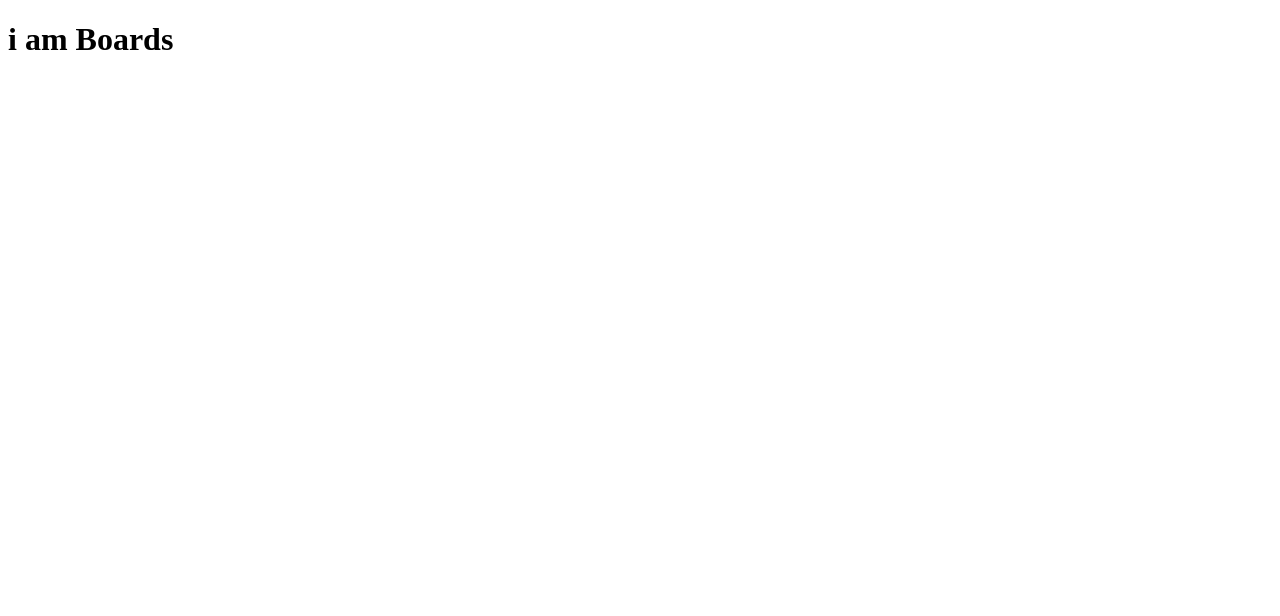
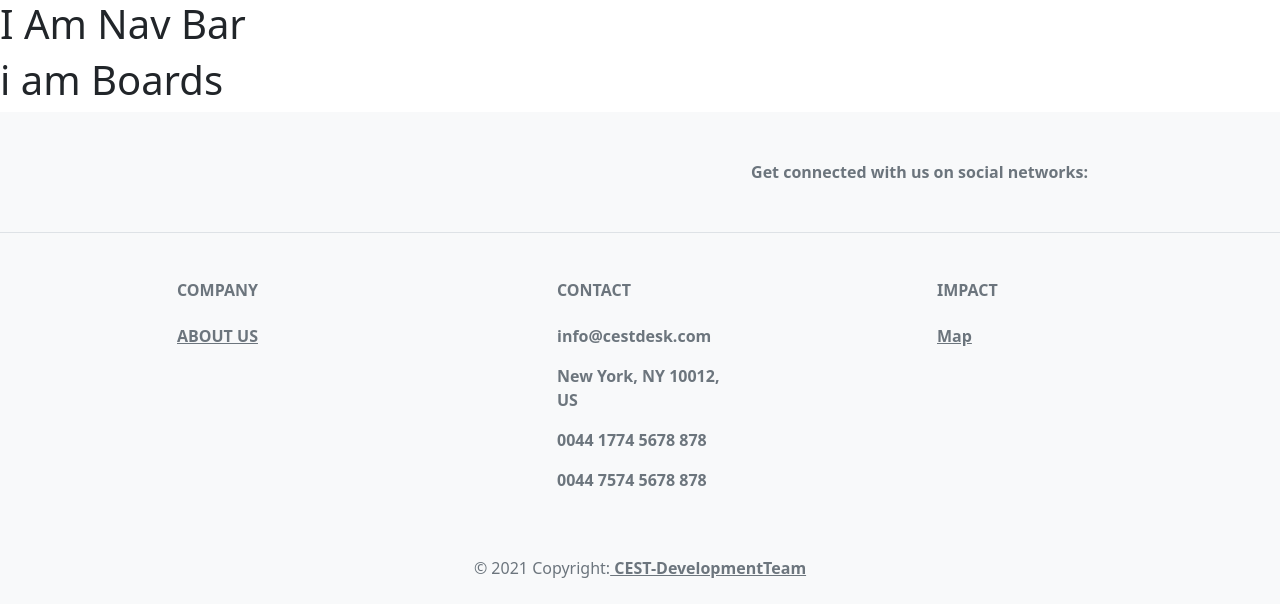
Before and after one commit to sarandis10/WindSurf-Ecommerce-P4, a React (Create React App) app in the folder client/: page /boards in a window 1280 px wide. Shown: the top 616 px of the page. Built offline with nearby package versions, Linux system fonts and the light colour scheme.

Commit message:
toggle works :)

```diff
--- a/client/src/App.js
+++ b/client/src/App.js
@@ -2,16 +2,20 @@
 import React from 'react'
 import { BrowserRouter, Switch, Route } from 'react-router-dom'
 import Boards from '../src/components/Boards'
-
-
+import Nav from '../src/components/Nav'
+import Footer from './components/Footer'
+import Home from './components/Home'
 const App = () => {
 
 
   return (
     <BrowserRouter>
+      <Nav />
       <Switch>
+        <Route exact path='/' component={Home} />
         <Route exact path='/boards' component={Boards} />
       </Switch>
+      <Footer />
     </BrowserRouter>
 
   )
--- a/client/src/components/Boards.js
+++ b/client/src/components/Boards.js
@@ -1,13 +1,13 @@
 import React from 'react'
 
-const App = () => {
+const Boards = () => {
 
 
   return (
     <div>
       <h1>i am Boards </h1>
     </div>
-)
+  )
 }
 
-export default App
+export default Boards
--- /dev/null
+++ b/client/src/components/Footer.js
@@ -0,0 +1,77 @@
+import React from 'react'
+import { Link } from 'react-router-dom'
+
+const Footer = () => {
+
+  return (
+    <>
+      <footer className="text-center text-lg-start bg-light text-muted">
+        <section
+          className="d-flex justify-content-center align-items-center justify-content-lg-end p-5 border-bottom fw-bold">
+          <div className="me-5 d-none d-lg-block">
+            <span>Get connected with us on social networks:</span>
+          </div>
+
+          <div>
+            <a href="" className="me-4 text-reset">
+              {/* <img src={facebook} width="36" height="36" fill="currentColor" className="bi bi-facebook" viewBox="0 0 16 16"></img> */}
+            </a>
+            <a href="" className="me-4 text-reset">
+              <i className="fab fa-linkedin"></i>
+              {/* <img src={linkedin} width="36px" height="36px"></img> */}
+            </a>
+            <a href="" className="me-4 text-reset">
+              <i className="fab fa-twitter"></i>
+              {/* <img src={tweeter} width="36px" height="36px"></img> */}
+            </a>
+            <a href="" className="me-4 text-reset">
+              <i className="fab fa-instagram"></i>
+              {/* <img src={instagram} width="36px" height="36px"></img> */}
+            </a>
+          </div>
+        </section>
+
+
+        <section className="">
+          <div className="container text-center text-md-start mt-5">
+            <div className="row mt-3">
+              <div className="col-md-2 col-lg-2 col-xl-2 mx-auto mb-4">
+                <h6 className="text-uppercase fw-bold mb-4 boldtext">
+                Company
+                </h6>
+                <p>
+                  <a href="/AboutUs" className="text-reset fw-bold">ABOUT US</a>
+                </p>
+              </div>
+              <div className="col-md-2 col-lg-2 col-xl-2 mx-auto mb-4">
+                <h6 className="text-uppercase fw-bold mb-4 boldtext">
+                Contact</h6>
+                <p className="text-reset fw-bold" id="cursor">info@cestdesk.com</p>
+                <p className="text-reset fw-bold taras4" >New York, NY 10012, US</p>
+                <p className="text-reset fw-bold">0044 1774 5678 878</p>
+                <p className="text-reset fw-bold">0044 7574 5678 878</p>
+              </div>
+
+              <div className="col-md-3 col-lg-2 col-xl-2 mx-auto mb-4">
+                <h6 className="text-uppercase fw-bold mb-4 boldtext">
+                Impact
+                </h6>
+                <p>
+                  <Link to="/indexandmap" className="text-reset fw-bold">Map</Link>
+                </p>
+              </div>
+            </div>
+          </div>
+        </section>
+        <div className="text-center p-4" styles="background-color: rgba(0, 0, 0, 0.05);">
+        © 2021 Copyright:
+          <a className="text-reset fw-bold" href="https://mdbootstrap.com/"> CEST-DevelopmentTeam</a>
+        </div>
+
+      </footer>
+
+    </>
+  )
+}
+
+export default Footer
--- /dev/null
+++ b/client/src/components/Home.js
@@ -0,0 +1,33 @@
+/* eslint-disable quotes */
+import React from 'react'
+
+const App = () => {
+
+
+  return (
+    <>
+      <header>
+        <div className="switch">
+          <div className="flicker"></div>
+        </div>
+        <div>
+          <>
+            {(() => {
+              // eslint-disable-next-line no-unused-vars
+              const switchElement = document.querySelector('.switch')
+
+              switchElement.addEventListener('click', ()=> {
+                document.body.classList.toggle('dark')
+              })
+            })()}
+          </>
+        </div>
+      </header>
+      <div>
+        <h1>I am home </h1>
+      </div>
+    </>
+  )
+}
+
+export default App
--- /dev/null
+++ b/client/src/components/Nav.js
@@ -0,0 +1,13 @@
+import React from 'react'
+
+const Nav = () => {
+
+
+  return (
+    <div>
+      <h1>I Am Nav Bar</h1>
+    </div>
+  )
+}
+
+export default Nav
--- a/client/src/styles/main.scss
+++ b/client/src/styles/main.scss
@@ -0,0 +1,25 @@
+@import '~bootstrap/scss/bootstrap.scss';
+
+.switch{
+  width: 80px;
+  height: 40px;
+  border-radius: 20px;
+  background-color: rgb(39,38,38);
+  position: relative; //fater child pos
+}
+
+.flicker{
+  width: 30px;
+  height: 30px;
+  border-radius: 15px;
+  background-color: rgb(255,255,255);
+  position: absolute; //this requires pos relative to the parent
+  top:5px;
+  left:5px;
+  box-shadow: inset 4px 4px 4px rgb(255,255,255),
+  inset -6px -6px 4px rgb(115, 196, 228);
+}
+
+.dark{
+  background-color: rgb(115, 196, 228);
+}
```
